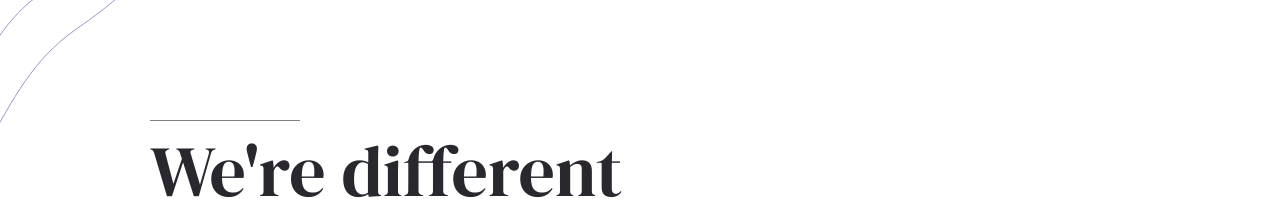
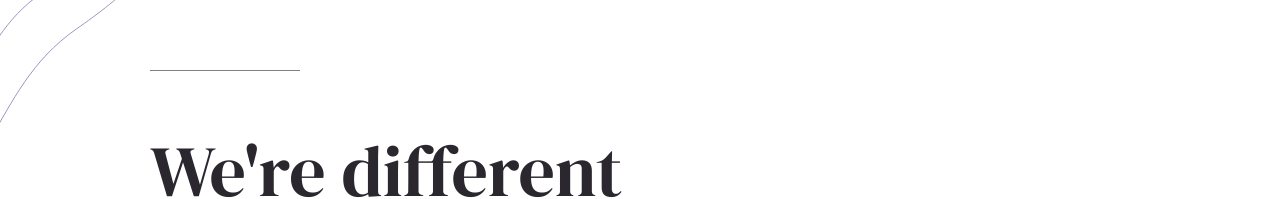
Before and after one commit to michaelrlai88/insure-landing-page-master, a React (Create React App) app in the folder client/: page / in a window 1280 px wide. Shown: the part 900-1099 px from the top of the page. Built offline with nearby package versions, Linux system fonts and the light colour scheme.

Commit message:
fixed mid line

```diff
--- a/client/src/components/Body.js
+++ b/client/src/components/Body.js
@@ -199,7 +199,7 @@ const MidContainer = styled.div`
     padding: 120px 20px 70px 20px;
   }
   @media screen and (min-width: ${minWidth}) {
-    padding: 300px 150px 80px 150px;
+    padding: 250px 150px 80px 150px;
   }
 `;
 
@@ -218,6 +218,7 @@ const MidLineContainer = styled.div`
     justify-content: center;
   }
   @media screen and (min-width: ${minWidth}) {
+    padding-bottom: 50px;
   }
 `;
 
```
Also changed, not shown: 6 other files (tests, documents, lock files or other folders).
